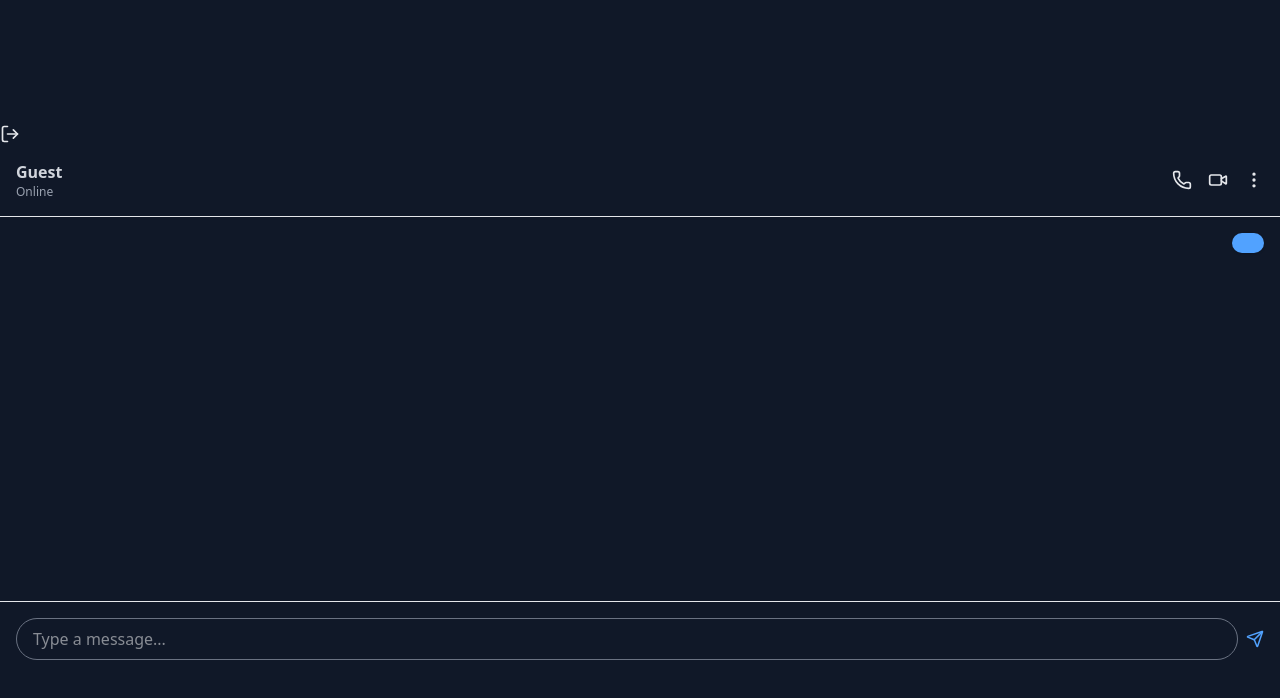
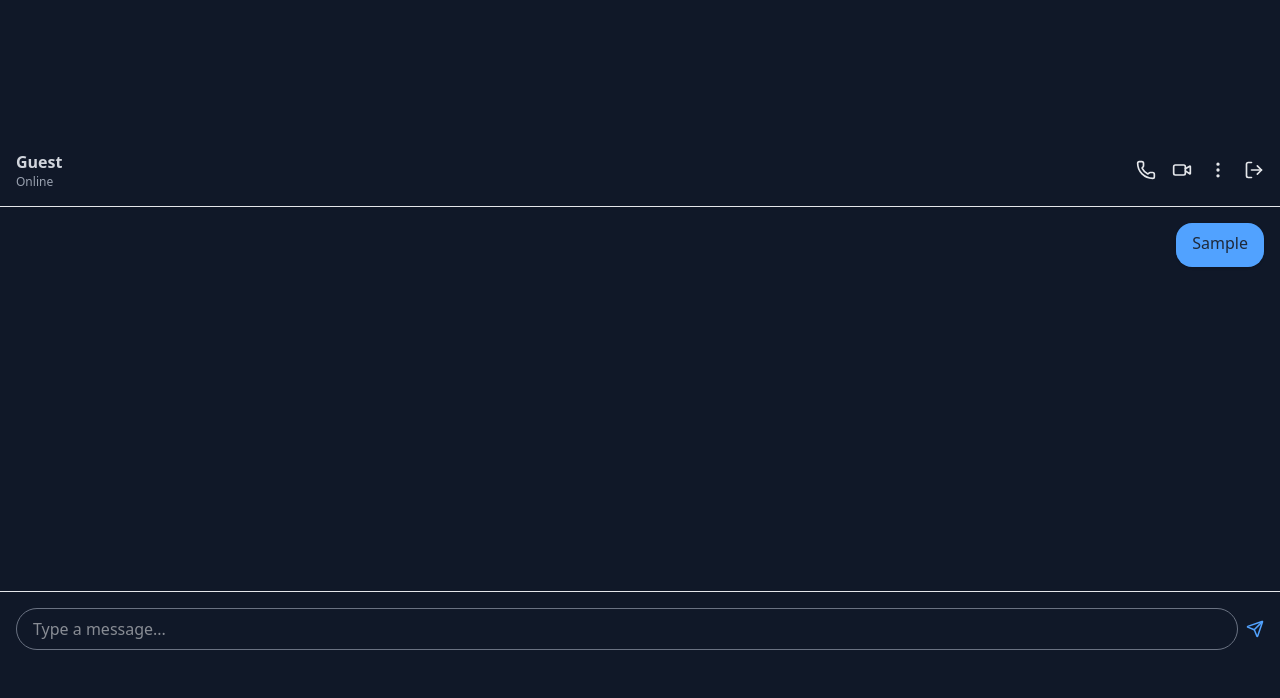
Before and after one commit to bikash138/Voxa, a Next.js app in the folder apps/web/: page /chat/1 in a window 1280 px wide. Both pictures are taken after typing "Sample" into the empty fields and a click on the button 1255 px from the left and 639 px from the top of the page. Shown: the top 698 px of the page. Built offline with nearby package versions, Linux system fonts and the light colour scheme; no server answers.

Commit message:
Updated fe bugs

```diff
--- a/apps/web/app/chat/[roomId]/page.tsx
+++ b/apps/web/app/chat/[roomId]/page.tsx
@@ -1,10 +1,10 @@
 'use client'
-import ChatHeader from "@/components/ChatPage/ChatHeader";
 import MessageBubble from "@/components/ChatPage/MessageBubble";
-import { LogOut, Send } from "lucide-react";
+import { LogOut, MoreVertical, Phone, Send, Video } from "lucide-react";
 import { useParams, useRouter } from "next/navigation";
 import { useEffect, useRef, useState } from "react";
 import { useForm } from "react-hook-form";
+import { useSelector } from "react-redux";
 
 
 export default function page() {
@@ -27,19 +27,25 @@ export default function page() {
   })
   //@ts-ignore
   const wsRef = useRef<WebSocket | null>()
-  const [messages, setMessage] = useState([""])
+  const [messages, setMessage] = useState([])
   const router = useRouter()
-  const name = localStorage.getItem('name')
+  //@ts-ignore
+  const user = useSelector((state: RootState)=>state.user.user)
 
   const sendMessage= (formData: formDataType) => {
     if(!wsRef.current){
       throw new Error("WsRef Missing")
     }
+    const message = {
+      text: formData.message,
+      from: "self"
+    }
     wsRef.current.send(JSON.stringify({
       type: "chat",
       payload: formData
     }))
-
+    //@ts-ignore
+    setMessage((m) => [...m, message])
     reset()
   }
 
@@ -49,7 +55,8 @@ export default function page() {
     const URL = `ws://192.168.0.171:8080?token=${token}`;
     const ws = new WebSocket(URL)
     ws.onmessage = (a) => {
-      setMessage(m => [...m, a.data])
+      //@ts-ignore
+      setMessage((m) => [...m, {text: a.data, from: "other"}])
     }
     wsRef.current = ws
     //@ts-ignore
@@ -69,6 +76,28 @@ export default function page() {
 
         // <div className="bg-black shadow-xl overflow-hidden min-h-screen md:h-screen">
           <div className="min-h-screen min-w-screen bg-gray-900 flex flex-col justify-center" >
+            {/* Chat Header */}
+            <div className="flex items-center justify-between p-4 border-b border-gray-200 bg-gray-900">
+              <div className="flex items-center gap-3">
+              {/* <UserAvatar user={user} /> */}
+                <div>
+                  <h2 className="font-semibold text-gray-300">{user?.name || "Guest"}</h2>
+                  <p className="text-xs text-gray-400">
+                    {/* {user.isOnline ? 'Online' : 'Offline'} */}
+                    Online
+                  </p>
+                </div>
+              </div>
+              <div className="flex items-center gap-4">
+                <button className="text-gray-200 hover:text-blue-500 transition-colors">
+                  <Phone size={20} />
+                </button>
+                <button className="text-gray-200 hover:text-blue-500 transition-colors">
+                  <Video size={20} />
+                </button>
+                <button className="text-gray-200 hover:text-blue-500 transition-colors">
+                  <MoreVertical size={20} />
+                </button>
                 <button
                   onClick={()=>{
                     wsRef.current?.close()
@@ -77,8 +106,8 @@ export default function page() {
                   className="cursor-pointer text-gray-200 hover:text-blue-500 transition-colors">
                     <LogOut size={20} />
                 </button>
-            {/* Chat Header */}
-            <div className="h-[15%]"><ChatHeader name={name || "Guest"}/></div>
+              </div>
+            </div>
 
           {/* ChatContainer */}
             <div className="flex flex-col h-96 bg-gray-900 shadow-lg overflow-hidden">
@@ -90,8 +119,9 @@ export default function page() {
                     <MessageBubble
                     key={index}
                     //@ts-ignore
-                    message={message}
-                    // isCurrentUser={message.senderId === currentUser.id}
+                    message={message.text}
+                    //@ts-ignore
+                    isCurrentUser={message.from === "self"}
                     // otherUser={otherUser}
                     />
                 ))}
@@ -106,11 +136,12 @@ export default function page() {
             >
                 <input
                 type="text"
+                autoComplete="off"
                 {...register("message")}
                 placeholder="Type a message..."
                 className=" text-white flex-1 py-2 px-4 rounded-full border border-gray-500 focus:outline-none focus:ring-1 focus:ring-gray-400 focus:border-gray-400 duration-100 transition-all"
                 />
-                <button>
+                <button className="cursor-pointer">
                   <Send size={18} className="text-blue-400"/>
                 </button>
             </form>
--- a/apps/web/components/ChatPage/MessageBubble.tsx
+++ b/apps/web/components/ChatPage/MessageBubble.tsx
@@ -1,10 +1,10 @@
 import React from 'react'
 
-const MessageBubble = ({message}:{message:any}) => {
+const MessageBubble = ({message, isCurrentUser}:{message:any, isCurrentUser:any}) => {
   return (
 
      <div
-      className={`flex gap-2 mb-4 items-end justify-end`}
+      className={`flex gap-2 mb-4 ${isCurrentUser ? "justify-end" : "justify-start"}`}
     >
       {/* {!isCurrentUser && <UserAvatar user={otherUser} size="sm" />} */}
 
```
Also changed, not shown: 1 other file (tests, documents, lock files or other folders). Lines whose indentation alone changed are shown as unchanged.
